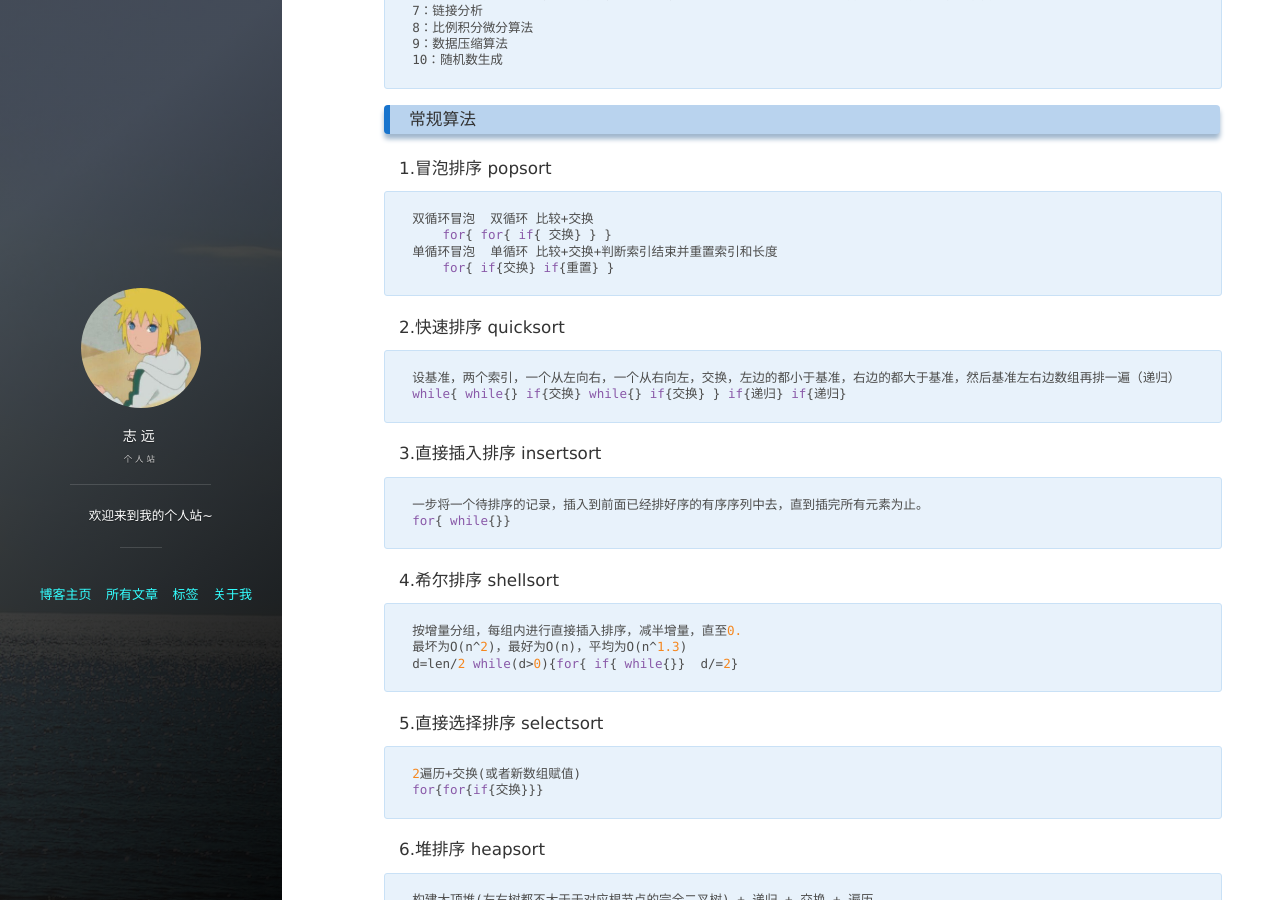
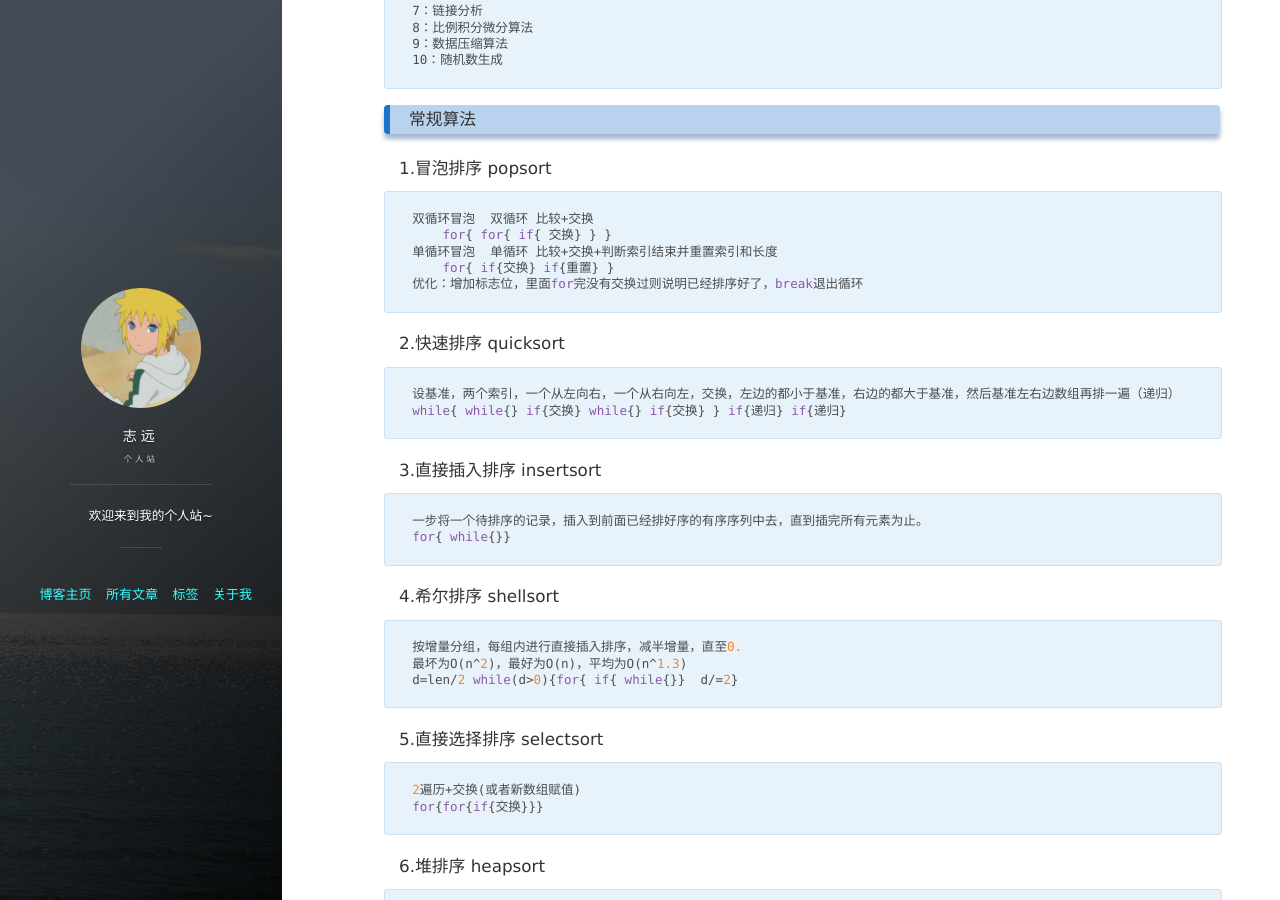
Before and after one commit to blueskyxzy/blueskyxzy.github.io, a Jekyll site: the page built from _posts/2019-11-20-algorithms.md, in a window 1280 px wide and 900 px high, scrolled down 2726 px. Built offline with Jekyll 4.4.1, drawn with Linux system fonts in a browser that asks for light colours; nearby versions of some CDN libraries; comment, search, counter and statistics services are not loaded.

Commit message:
add algorithms

```diff
--- a/_posts/2019-11-20-algorithms.md
+++ b/_posts/2019-11-20-algorithms.md
@@ -136,6 +136,7 @@ tags: 总结
         for{ for{ if{ 交换} } }
     单循环冒泡  单循环 比较+交换+判断索引结束并重置索引和长度
         for{ if{交换} if{重置} }
+    优化：增加标志位，里面for完没有交换过则说明已经排序好了，break退出循环
 
 #### 2.快速排序 quicksort
     设基准，两个索引，一个从左向右，一个从右向左，交换，左边的都小于基准，右边的都大于基准，然后基准左右边数组再排一遍（递归）
```
